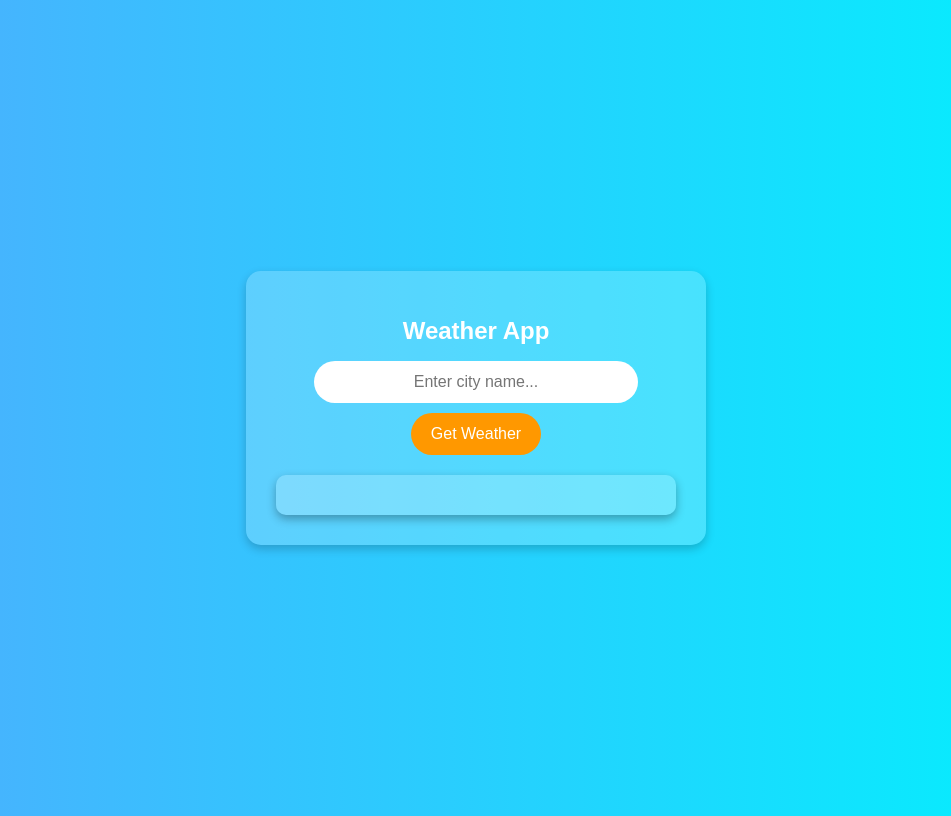
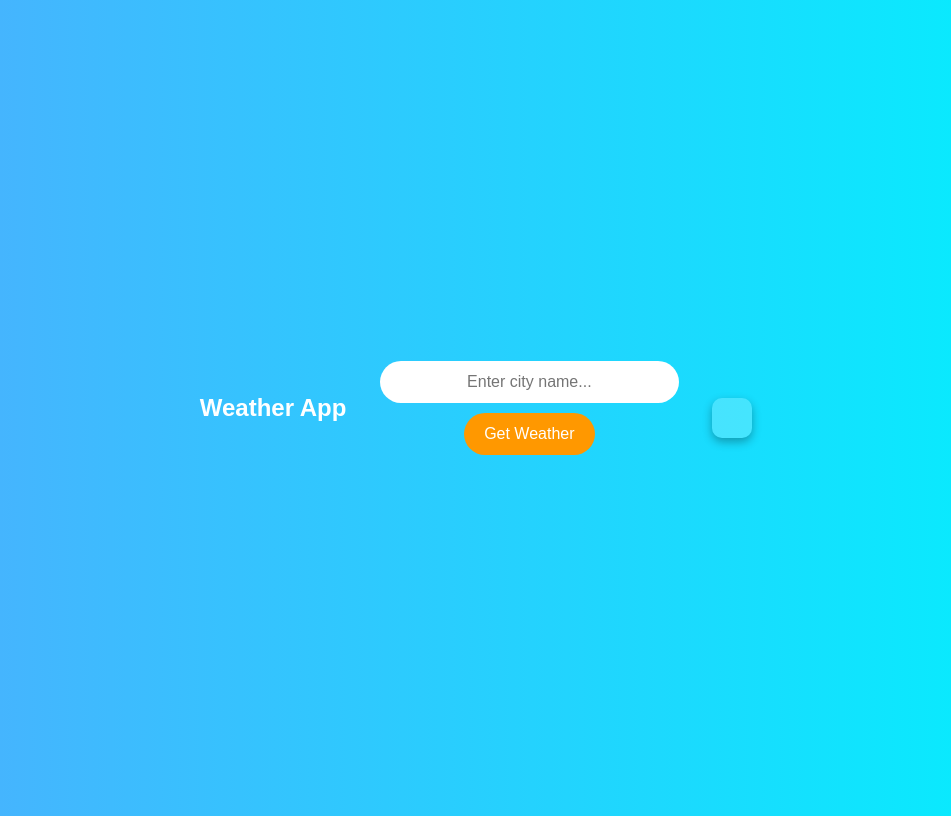
Before and after one commit to Badjedi04/weather-app, a plain HTML site: page index.html in a window 1280 px wide. Shown: the whole page, without its empty margins (164-1115 px from the left). Drawn offline with Linux system fonts and the light colour scheme.

Commit message:
Update index.html

```diff
--- a/index.html
+++ b/index.html
@@ -8,16 +8,14 @@
 </head>
 <body>
 
-    <div class="container">
     <h1>Weather App</h1>
-        <div class="search-box">
+    <div class="search-container">
         <input type="text" id="cityInput" placeholder="Enter city name..." oninput="fetchCitySuggestions()">
         <button onclick="getWeather()">Get Weather</button>
         <ul id="suggestions"></ul>
     </div>
 
     <div id="weatherResult"></div>
-    </div>
 
     <script src="script.js"></script>
 </body>
```
Lines whose indentation alone changed are shown as unchanged.
